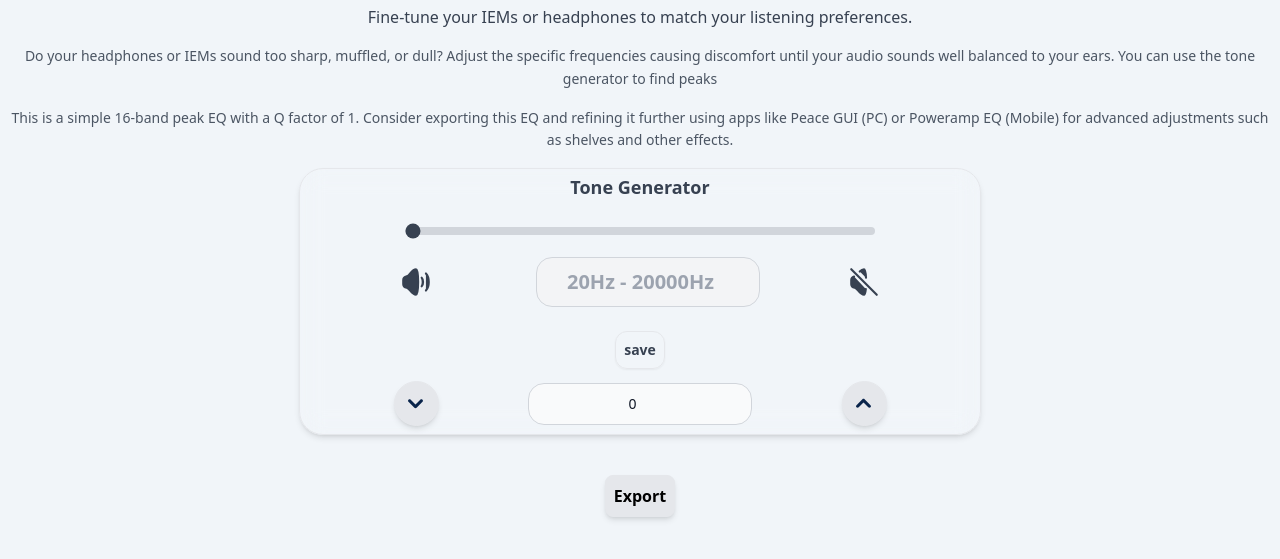
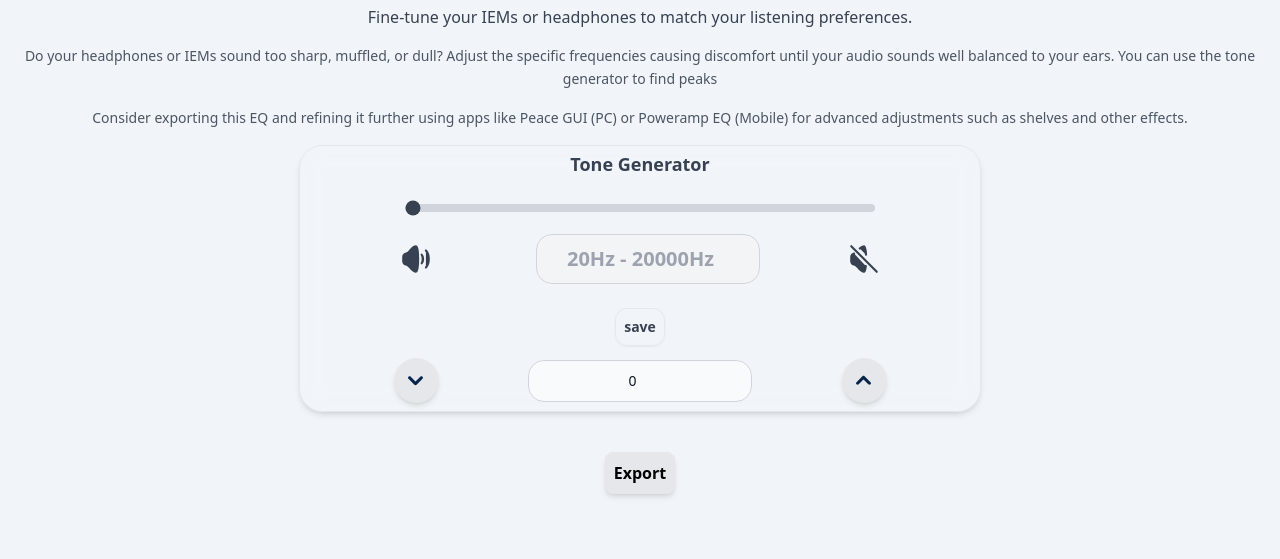
Before and after one commit to a-t-h-i/easy_eq, a plain HTML site: page index.html in a window 1280 px wide. Shown: the part 43-602 px from the top of the page. Drawn offline with nearby package versions, Linux system fonts and the light colour scheme.

Commit message:
Update index.html
update description

```diff
--- a/index.html
+++ b/index.html
@@ -24,8 +24,7 @@
       until your audio sounds well balanced to your ears. You can use the tone generator to find peaks
     </p>
 
-    <p class="text-sm text-gray-600 mt-4 leading-relaxed">
-      This is a simple 16-band peak EQ with a Q factor of 1. Consider exporting this EQ and refining it further using
+    <p class="text-sm text-gray-600 mt-4 leading-relaxed">Consider exporting this EQ and refining it further using
       apps like Peace GUI (PC) or Poweramp EQ (Mobile) for advanced adjustments such as shelves and other effects.
     </p>
 
```
